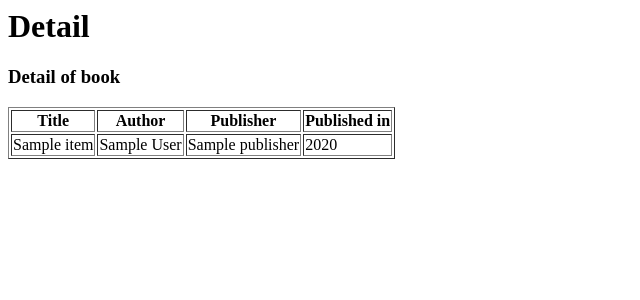
After one commit to rudysant/unioncat, a Django app: page /detail/1 in a window 1280 px wide. The commit adds this page. Shown: the top 300 px of the page, without its empty margins (0-640 px from the left). Run offline with Django 4.2, Linux system fonts and the light colour scheme; a database or web service that is not in the repository returns one stand-in record (values such as "Sample title"); data that the repository does not hold is empty.

Commit message:
First commit

```diff
--- /dev/null
+++ b/app_unioncat/templates/detail.html
@@ -0,0 +1,14 @@
+<h1>Detail</h1>
+<h3>Detail of book</h3>
+<table border="1">
+    <th>Title</th> <th>Author</th><th>Publisher</th> <th>Published in</th>
+    {% for i in response %}
+    <tr>
+        <td>{{ i.title }}</td>
+        <td>{{ i.author }}</td>
+        <td>{{ i.publisher }}</td>
+        <td>{{ i.publish_year }}</td>
+
+    </tr>
+    {% endfor %}
+</table>
--- a/app_unioncat/urls.py
+++ b/app_unioncat/urls.py
@@ -3,4 +3,6 @@ from . import views
 
 urlpatterns = [
     path('', views.home, name='home'),
+    path('detail/<int:id>', views.detail, name='detail'),
+
 ]
--- a/app_unioncat/views.py
+++ b/app_unioncat/views.py
@@ -1,7 +1,12 @@
 from django.shortcuts import render
-
+import requests
 
 def home(request):
-    return render(request, 'home.html')
+    response=requests.get('http://localhost:8000/api/books').json()
+    return render(request, 'home.html', {'response':response})
+
+def detail(request, id):
+    response=requests.get('http://localhost:8000/api/books/{{id}}').json()
+    return render(request, 'detail.html', {'response':response})
 
 # Create your views here.
```
Also changed, not shown: app_unioncat/templates/home.html (+11 -0 lines).
